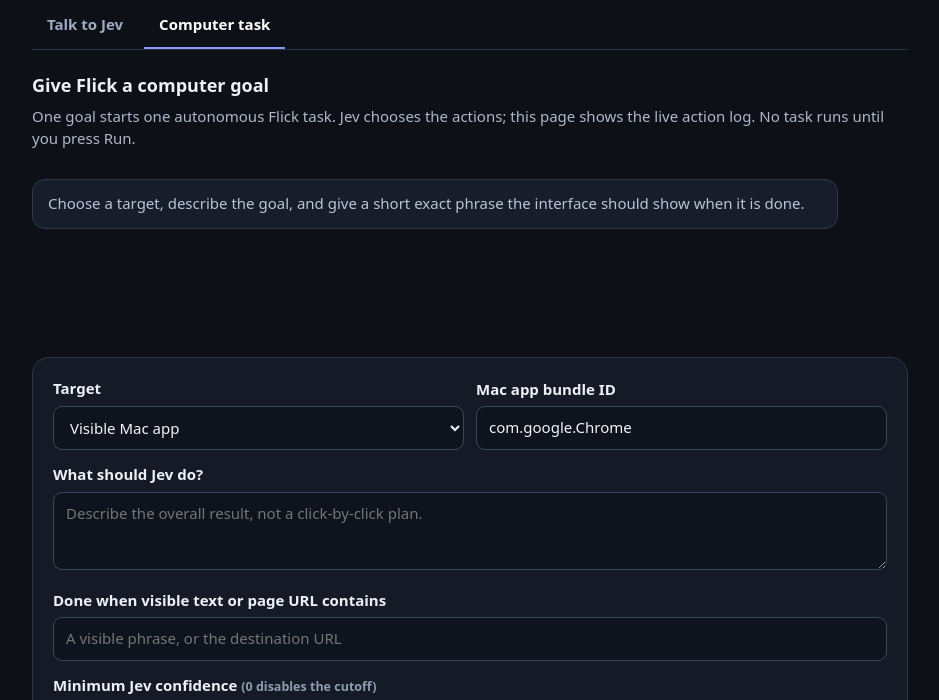
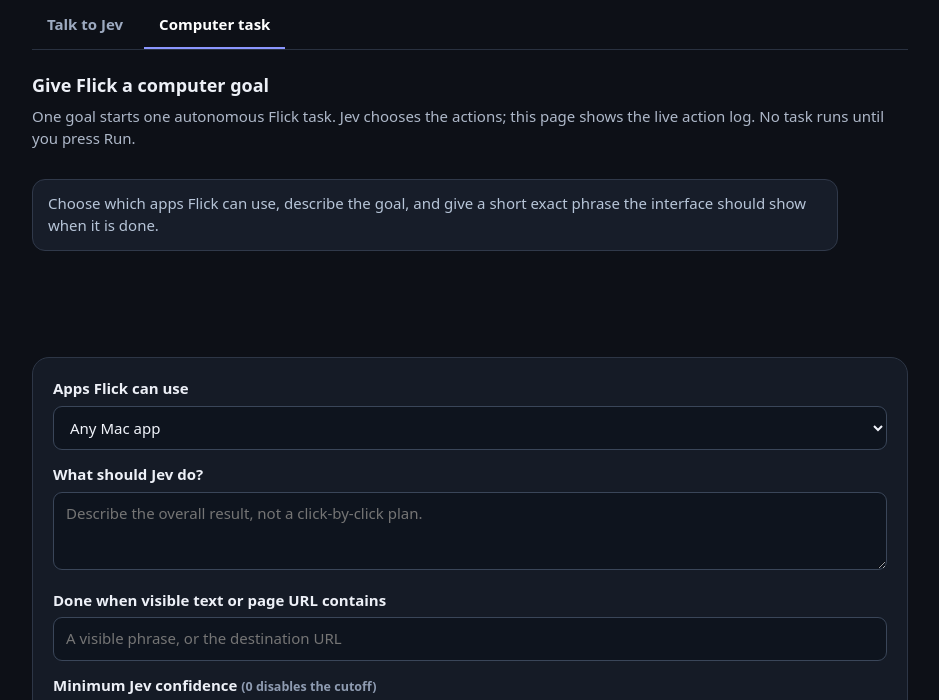
Before and after one commit to bgivenb/flick-computer-use, a website: page playground/index.html in a window 1280 px wide. Both pictures are taken after a click on the button "Computer task". Shown: the part 88-788 px from the top of the page, without its empty margins (170-1109 px from the left). Drawn offline with Linux system fonts and the light colour scheme; no server answers.

Commit message:
Let playground tasks use any installed Mac app

```diff
--- a/playground/index.html
+++ b/playground/index.html
@@ -79,10 +79,10 @@
   <section id="task-panel" hidden>
     <h2>Give Flick a computer goal</h2>
     <p>One goal starts one autonomous Flick task. Jev chooses the actions; this page shows the live action log. No task runs until you press Run.</p>
-    <div id="task-feed" class="feed" aria-live="polite"><div class="bubble system">Choose a target, describe the goal, and give a short exact phrase the interface should show when it is done.</div></div>
+    <div id="task-feed" class="feed" aria-live="polite"><div class="bubble system">Choose which apps Flick can use, describe the goal, and give a short exact phrase the interface should show when it is done.</div></div>
     <form id="task-form" class="card">
-      <div class="row"><div><label for="target">Target</label><select id="target"><option value="mac">Visible Mac app</option><option value="browser">Existing Chrome (fast)</option></select></div>
-        <div id="bundle-wrap"><label for="bundle">Mac app bundle ID</label><input id="bundle" value="com.google.Chrome"></div>
+      <div class="row"><div><label for="target">Apps Flick can use</label><select id="target"><option value="mac-any">Any Mac app</option><option value="mac-specific">One Mac app</option><option value="browser">Existing Chrome (fast)</option></select></div>
+        <div id="bundle-wrap" hidden><label for="bundle">Mac app bundle ID</label><input id="bundle" placeholder="com.apple.TextEdit"></div>
         <div id="url-wrap" hidden><label for="url">Starting URL</label><input id="url" type="url" placeholder="https://example.com/"></div></div>
       <label for="goal">What should Jev do?</label><textarea id="goal" placeholder="Describe the overall result, not a click-by-click plan." required></textarea>
       <label for="done">Done when visible text or page URL contains</label><input id="done" placeholder="A visible phrase, or the destination URL" required>
@@ -145,7 +145,7 @@
     finally { $('ask').disabled = false; }
   });
 
-  $('target').onchange = () => { const browser = $('target').value === 'browser'; $('url-wrap').hidden = !browser; $('bundle-wrap').hidden = browser; };
+  $('target').onchange = () => { $('url-wrap').hidden = $('target').value !== 'browser'; $('bundle-wrap').hidden = $('target').value !== 'mac-specific'; };
   let currentTask, seen = 0, ended = false, polling = false;
   async function poll() {
     if (!currentTask || polling) return; polling = true;
```
Also changed, not shown: scripts/playground.ts (+7 -3 lines), README.md.
